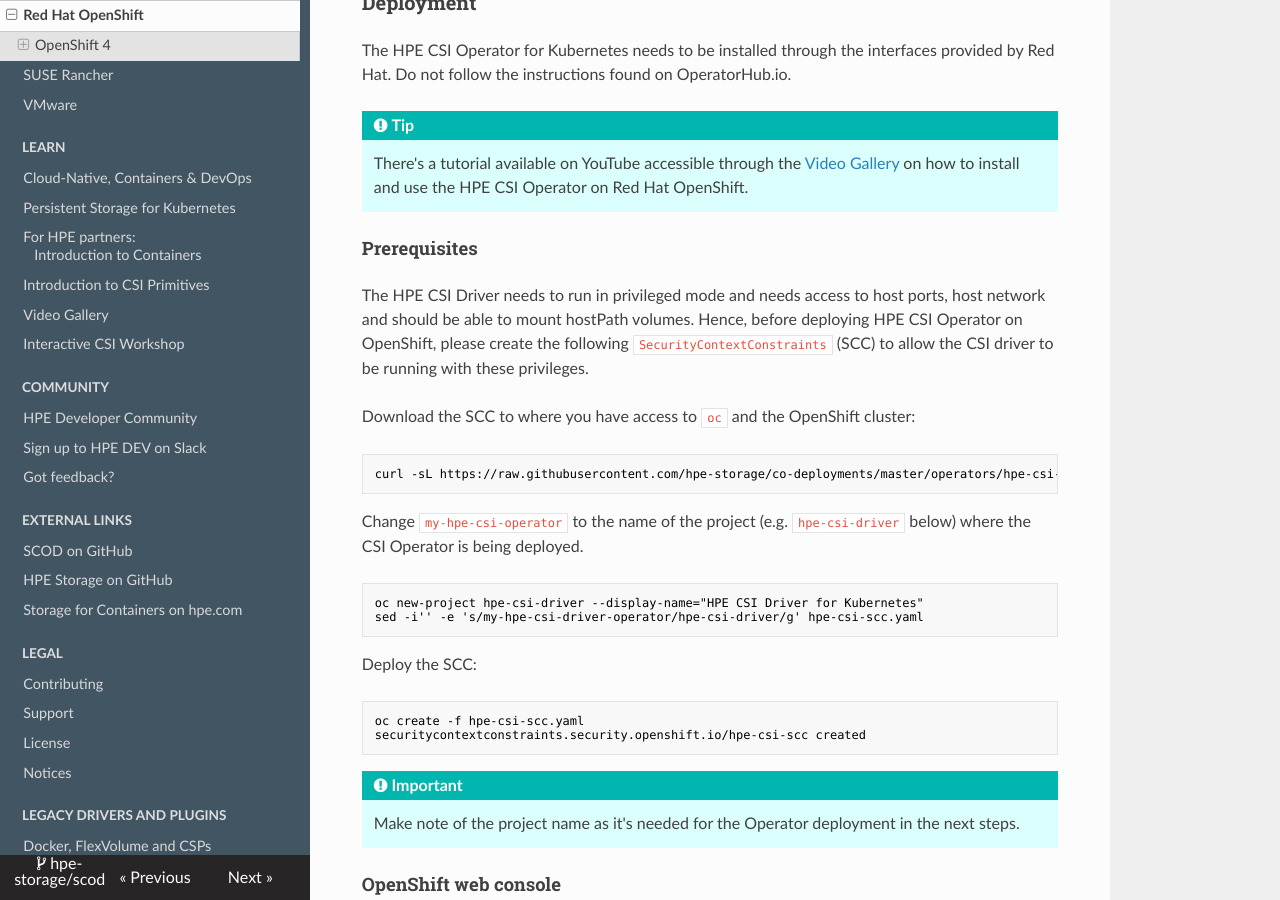
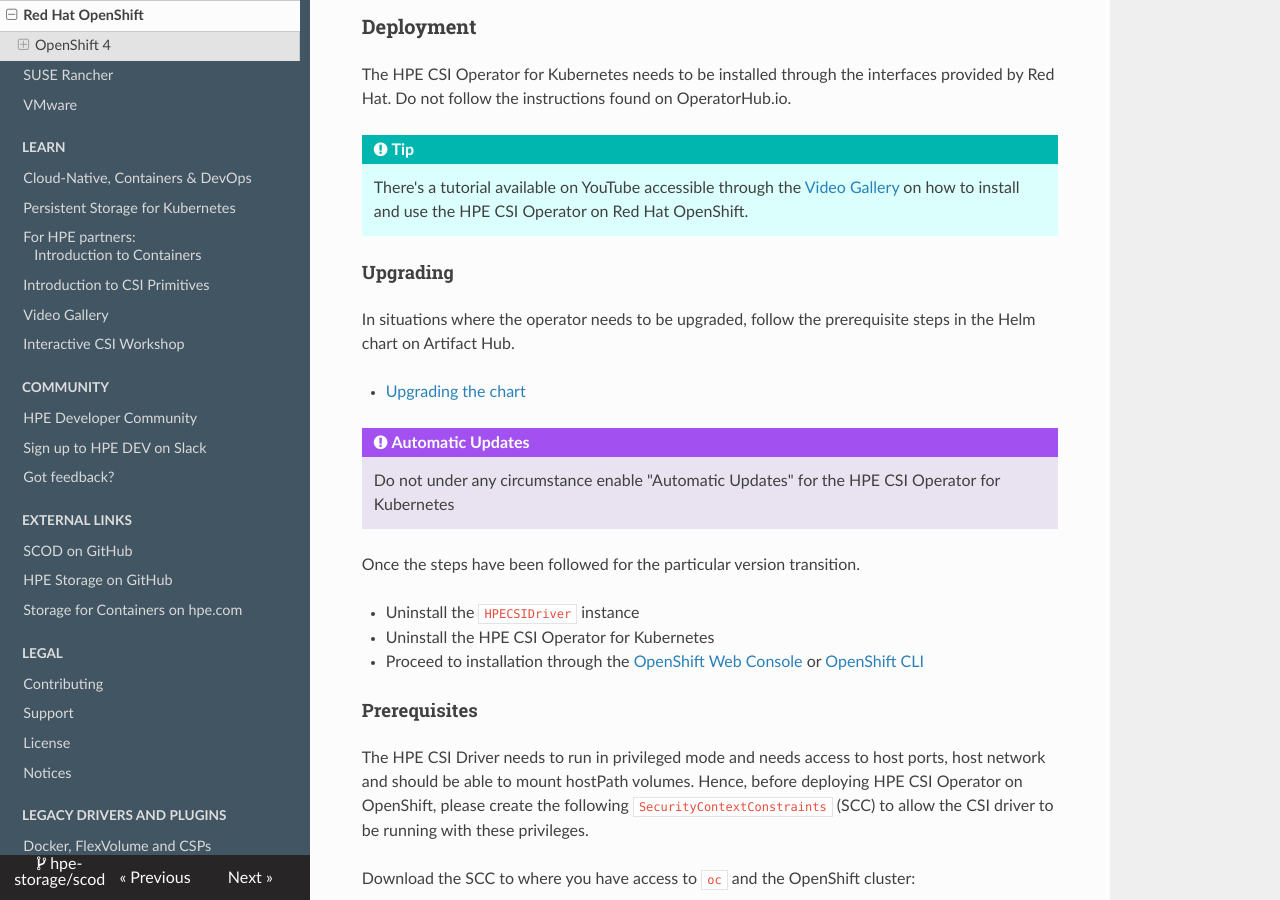
Before and after one commit to hpe-storage/scod, an MkDocs documentation site: the page built from docs/partners/redhat_openshift/index.md, in a window 1280 px wide and 900 px high, scrolled down 1945 px. Built offline with MkDocs 1.6.1, drawn with Linux system fonts in a browser that asks for light colours; nearby versions of some CDN libraries.

Commit message:
OCP Upgrade
Signed-off-by: Michael Mattsson <michael.mattsson@gmail.com>

```diff
--- a/docs/partners/redhat_openshift/index.md
+++ b/docs/partners/redhat_openshift/index.md
@@ -51,6 +51,21 @@
 
 !!! tip
     There's a tutorial available on YouTube accessible through the [Video Gallery](../../learn/video_gallery/index.md#install_the_hpe_csi_operator_for_kubernetes_on_red_hat_openshift) on how to install and use the HPE CSI Operator on Red Hat OpenShift.
+
+#### Upgrading
+
+In situations where the operator needs to be upgraded, follow the prerequisite steps in the Helm chart on Artifact Hub.
+
+- [Upgrading the chart](https://artifacthub.io/packages/helm/hpe-storage/hpe-csi-driver#upgrading-the-chart)
+
+!!! danger "Automatic Updates"
+    Do not under any circumstance enable "Automatic Updates" for the HPE CSI Operator for Kubernetes
+
+Once the steps have been followed for the particular version transition.
+
+- Uninstall the `HPECSIDriver` instance
+- Uninstall the HPE CSI Operator for Kubernetes
+- Proceed to installation through the [OpenShift Web Console](#openshift_web_console) or [OpenShift CLI](#openshift_cli)
 
 #### Prerequisites
 
```
